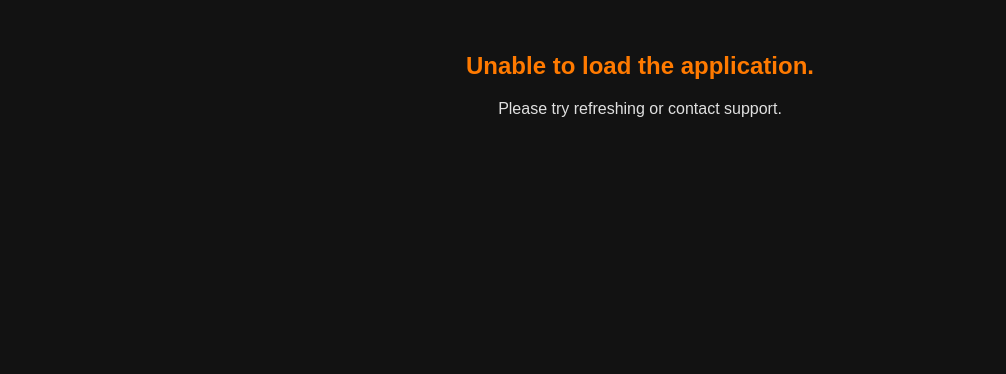
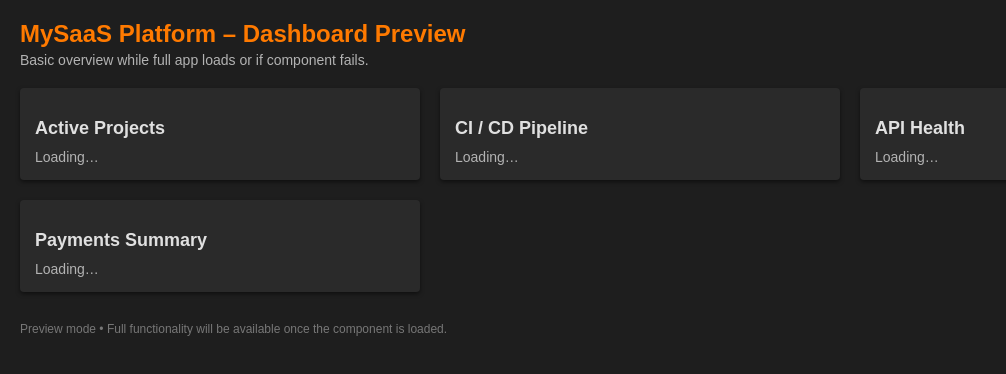
Before and after one commit to vitrixLab/SAP-Project-Phase-4-abap-partner-reference-application, a website: page fiori-apps/visitors/webapp/index.html in a window 1280 px wide. Shown: the whole page, without its empty margins (0-1006 px from the left). Drawn offline with Linux system fonts and the light colour scheme.

Commit message:
Update index.html

```diff
--- a/fiori-apps/visitors/webapp/index.html
+++ b/fiori-apps/visitors/webapp/index.html
@@ -68,21 +68,54 @@
     style="height:100%;"
   ></div>
 
-  <!-- Fallback UI if the component fails to load -->
-  <div id="fallback">
-    <h2>Unable to load the application.</h2>
-    <p>Please try refreshing or contact support.</p>
+<!-- Fallback Dashboard Container -->
+<div id="fallbackDashboard" style="display:none; height:100vh; background:#1E1E1E; color:#E0E0E0; font-family:Arial, sans-serif; padding:20px;">
+  <header style="margin-bottom:20px;">
+    <h1 style="margin:0; font-size:24px; color:#FF7A00;">MySaaS Platform – Dashboard Preview</h1>
+    <p style="margin:4px 0 0; font-size:14px; color:#B3B3B3;">Basic overview while full app loads or if component fails.</p>
+  </header>
+
+  <section style="display:grid; grid-template-columns: repeat(auto-fit, minmax(300px,1fr)); gap:20px;">
+    <!-- Card: Active Projects -->
+    <div style="background:#2A2A2A; padding:15px; border-radius:4px; box-shadow:0 2px 4px rgba(0,0,0,0.5);">
+      <h2 style="font-size:18px; margin-bottom:10px;">Active Projects</h2>
+      <div style="font-size:14px; color:#B3B3B3;">Loading…</div>
+    </div>
+
+    <!-- Card: CI/CD Status -->
+    <div style="background:#2A2A2A; padding:15px; border-radius:4px; box-shadow:0 2px 4px rgba(0,0,0,0.5);">
+      <h2 style="font-size:18px; margin-bottom:10px;">CI / CD Pipeline</h2>
+      <div style="font-size:14px; color:#B3B3B3;">Loading…</div>
+    </div>
+
+    <!-- Card: API Health -->
+    <div style="background:#2A2A2A; padding:15px; border-radius:4px; box-shadow:0 2px 4px rgba(0,0,0,0.5);">
+      <h2 style="font-size:18px; margin-bottom:10px;">API Health</h2>
+      <div style="font-size:14px; color:#B3B3B3;">Loading…</div>
+    </div>
+
+    <!-- Card: Payments Summary -->
+    <div style="background:#2A2A2A; padding:15px; border-radius:4px; box-shadow:0 2px 4px rgba(0,0,0,0.5);">
+      <h2 style="font-size:18px; margin-bottom:10px;">Payments Summary</h2>
+      <div style="font-size:14px; color:#B3B3B3;">Loading…</div>
+    </div>
+  </section>
+
+  <footer style="margin-top:30px; font-size:12px; color:#777;">
+    Preview mode • Full functionality will be available once the component is loaded.
+  </footer>
 </div>
 
 <script>
-    // Fallback logic: if component container doesn't load within timeout
-    setTimeout(function() {
+  // Fallback logic: show this dashboard if main component fails
+  setTimeout(function(){
     var container = document.querySelector('[data-sap-ui-component]');
-      if (!container || container.innerHTML.trim() === '') {
-        document.getElementById('fallback').style.display = 'block';
+    if (!container || container.innerHTML.trim()==='') {
+      document.getElementById('fallbackDashboard').style.display = 'block';
     }
   }, 5000);
 </script>
 
+
 </body>
 </html>
```
Lines whose indentation alone changed are shown as unchanged.
